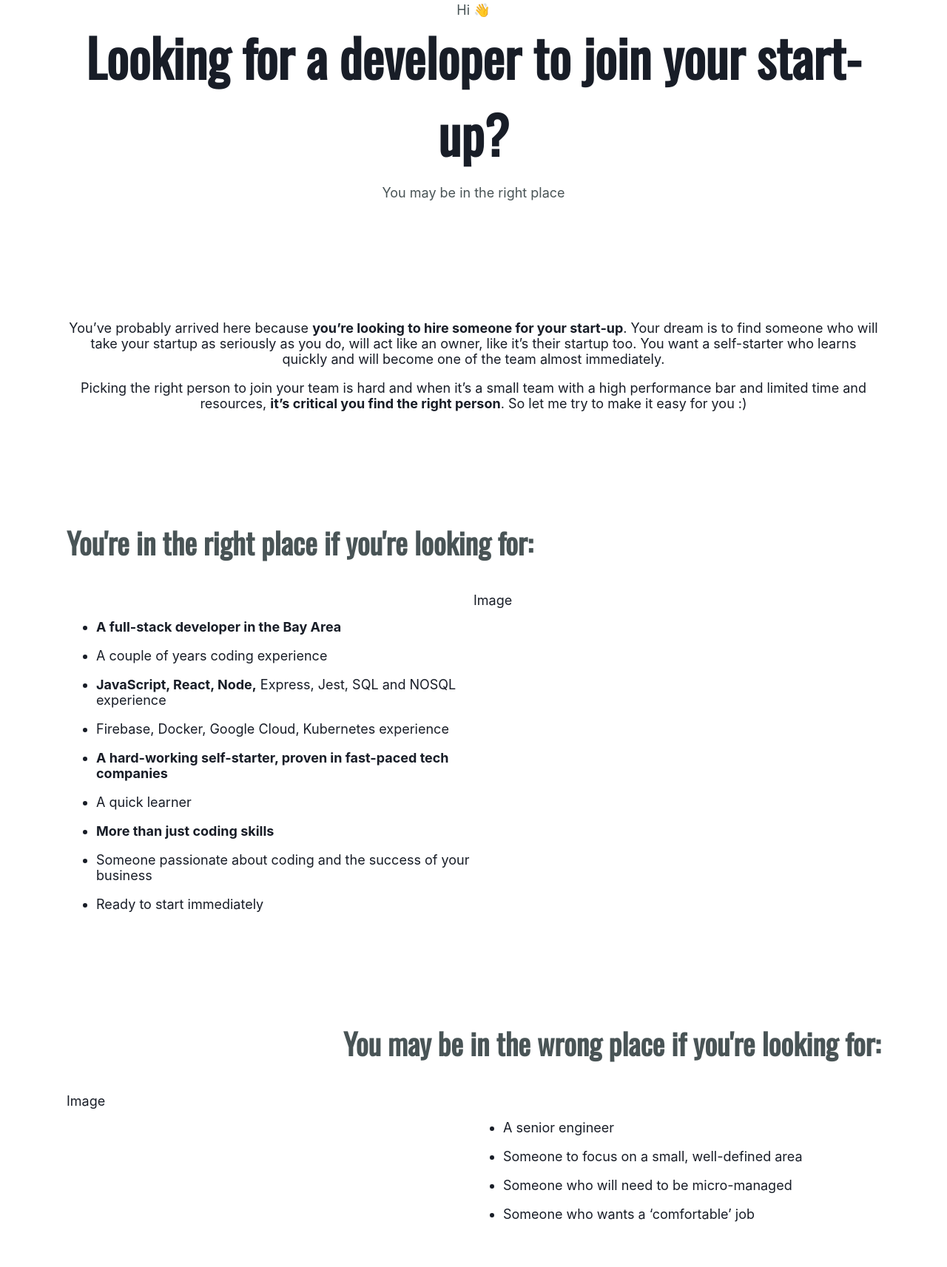
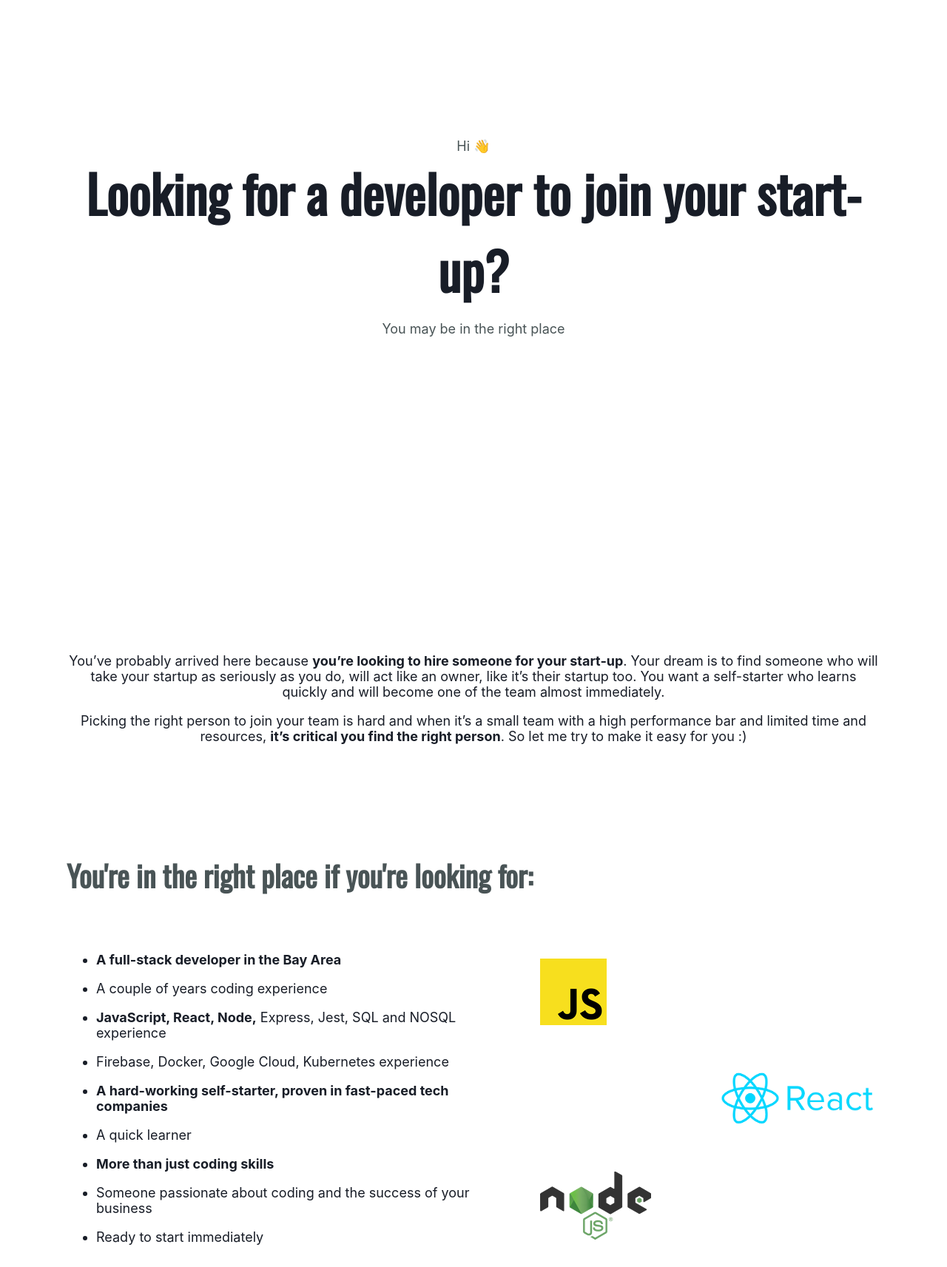
Before and after one commit to umbauk/portfolio-website, a website: page public/index.html in a window 1280 px wide. Shown: the part 87-1800 px from the top of the page at 74% size. Drawn offline with nearby package versions, Linux system fonts and the light colour scheme; a script that the page names is missing.

Commit message:
Add logos and tidy welcome screen

```diff
--- a/public/index.css
+++ b/public/index.css
@@ -44,14 +44,6 @@ h3 {
   flex: 1;
 }
 
-.flex-grid-thirds {
-  display: flex;
-  justify-content: space-between;
-}
-.flex-grid-thirds .col {
-  width: 32%;
-}
-
 ul li {
   padding-top: 1rem;
 }
@@ -71,9 +63,16 @@ ul li {
 
 #welcome-section {
   text-align: center;
-  margin-top: 5rem;
+  height: 100vh;
+  display: table;
 }
-#subtitle {
+
+#welcome-text {
+  display: table-cell;
+  vertical-align: middle;
+}
+
+.subtitle {
   color: #495456;
 }
 
@@ -86,6 +85,33 @@ ul li {
   margin-top: 5rem;
 }
 
+#js-logo-container {
+  text-align: left;
+  margin: 2.5rem 0 0 5rem;
+}
+
+#js-logo {
+  max-width: 100%;
+}
+
+#react-logo-container {
+  text-align: right;
+  margin: 2rem 0 0 0;
+}
+
+#react-logo {
+  max-width: 100%;
+}
+
+#node-logo-container {
+  text-align: left;
+  margin: 2rem 0 0 5rem;
+}
+
+#node-logo {
+  max-width: 100%;
+}
+
 #wrong-place-title {
   text-align: right;
   margin-top: 5rem;
@@ -96,8 +122,9 @@ ul li {
 }
 
 #portrait-pic {
-  height: 25rem;
-  padding-left: 7rem;
+  /* height: 25rem; */
+  max-width: 100%;
+  padding: 1.5rem 0 0 7rem;
   border-radius: 50%;
 }
 
@@ -130,7 +157,6 @@ ul li {
     'project3 project4';
   padding-left: 15%;
   padding-right: 15%;
-  padding-margin: 5%;
   grid-gap: 5%;
 }
 
@@ -203,7 +229,8 @@ ul li {
 }
 
 .project1:before {
-  background-image: url('images/til-screenshot.png');
+  background-image: url('images/til-screenshot.jpg');
+  background-size: contain;
 }
 
 .project2 {
@@ -211,7 +238,8 @@ ul li {
 }
 
 .project2:before {
-  background-image: url('images/housepricemap.jpg');
+  background-image: url('images/housepricemap_new.jpg');
+  background-size: contain;
 }
 
 .project3 {
@@ -220,6 +248,7 @@ ul li {
 
 .project3:before {
   background-image: url('images/cafeandkids.jpg');
+  background-size: contain;
 }
 
 .project4 {
@@ -228,6 +257,7 @@ ul li {
 
 .project4:before {
   background-image: url('images/breakout-clone.png');
+  background-size: contain;
 }
 
 .contact #github-logo {
--- a/public/index.html
+++ b/public/index.html
@@ -16,6 +16,7 @@
   <link rel="icon" type="image/png" sizes="32x32" href="favicons/favicon-32x32.png" />
   <link rel="icon" type="image/png" sizes="16x16" href="favicons/favicon-16x16.png" />
   <link rel="manifest" href="favicons/site.webmanifest" />
+  <meta name="viewport" content="width=device-width, initial-scale=1" />
 </head>
 
 <header id="header">
@@ -34,11 +35,11 @@
 </header>
 
 <main>
-  <div class="flex-grid" id="welcome-section">
-    <div class="col">
-      <div id="subtitle">Hi 👋</div>
+  <div id="welcome-section">
+    <div id="welcome-text">
+      <div class="subtitle">Hi 👋</div>
       <h1>Looking for a developer to join your start-up?</h1>
-      <div id="subtitle">You may be in the right place</div>
+      <div class="subtitle">You may be in the right place</div>
     </div>
   </div>
 
@@ -78,8 +79,16 @@
         <li>Ready to start immediately</li>
       </ul>
     </div>
-    <div class="col">
-      Image
+    <div class="col logo-pics">
+      <div id="js-logo-container">
+        <img id="js-logo" src="images/js_logo.png" />
+      </div>
+      <div id="react-logo-container">
+        <img id="react-logo" src="images/react_logo.png" />
+      </div>
+      <div id="node-logo-container">
+        <img id="node-logo" src="images/node_logo.png" />
+      </div>
     </div>
   </div>
   <div class="flex-grid" id="wrong-place-title">
```
Also changed, not shown: public/images/housepricemap_new.jpg (added), public/images/js_logo.png (added), public/images/node_logo.png (added), public/images/originals/js_logo.png (added), public/images/originals/node_logo.png (added), public/images/originals/portrait.jpg (added), public/images/originals/react_logo.png (added), public/images/portrait.jpg, public/images/react_logo.png (added), public/images/til-screenshot.jpg (added), 2 other files.
